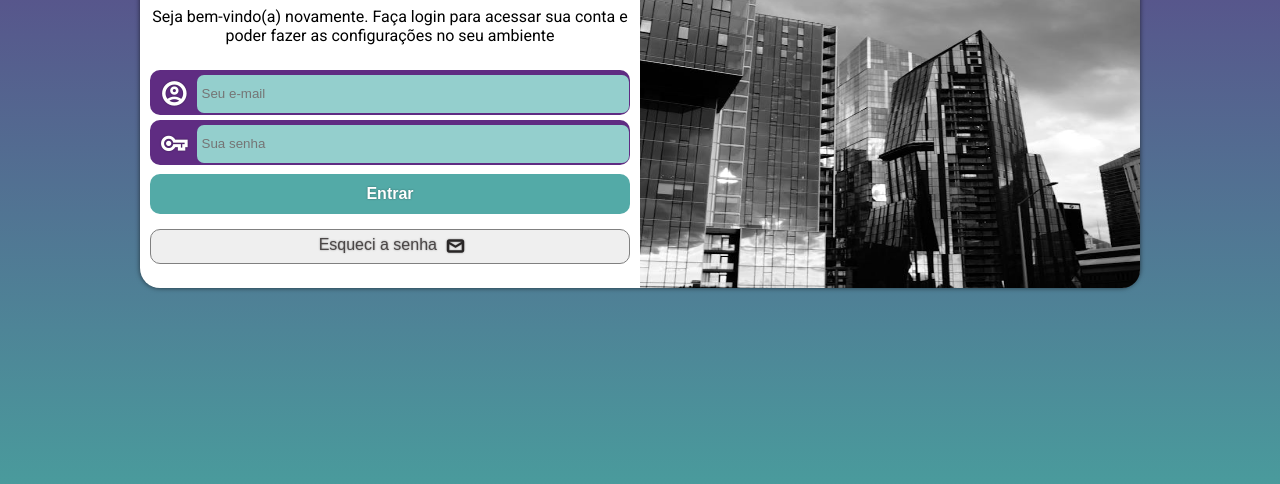
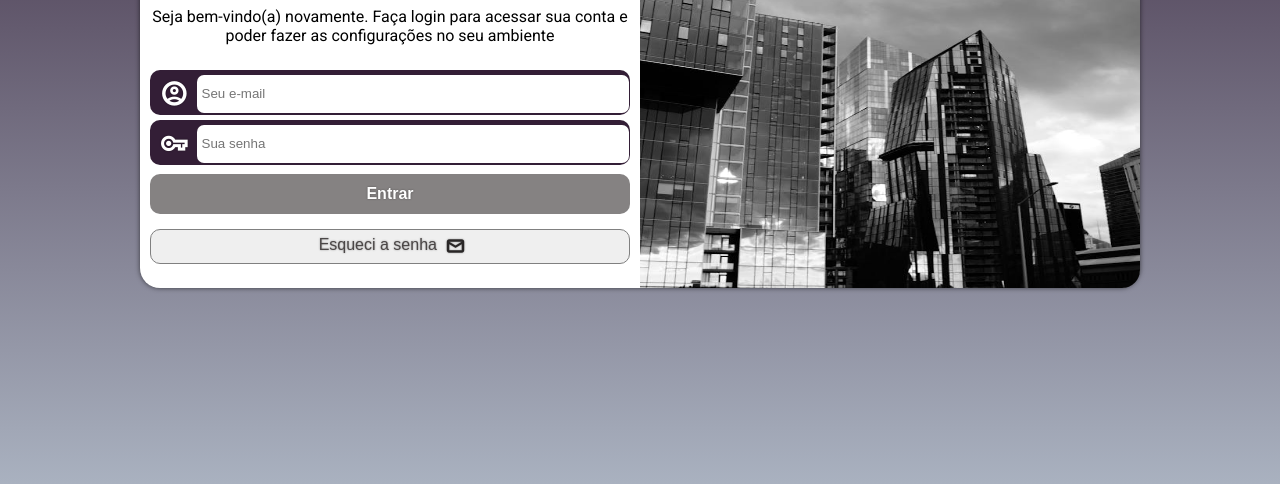
Before and after one commit to gsuiz/projeto-telalogin, a plain HTML site: page index.html in a window 1280 px wide. Shown: the part 292-776 px from the top of the page. Drawn offline with nearby package versions, Linux system fonts and the light colour scheme.

Commit message:
mudando a paleta

```diff
--- a/css/mdq.css
+++ b/css/mdq.css
@@ -2,7 +2,7 @@
 
 @media screen and (min-width:768px) and (max-width:992px){
     html{
-        background-image: linear-gradient(#5f2d82, #499e9d);
+        background-image: linear-gradient(#331e36, #adb6c4);
     }
     .login{
         width:80vw;
@@ -36,7 +36,7 @@
 }
 @media screen and (min-width:992px){
     html{
-        background-image: linear-gradient(#5f2d82, #499e9d);
+        background-image: linear-gradient(#331e36, #adb6c4);
     }
     .login{
         width:96vw;
--- a/css/style.css
+++ b/css/style.css
@@ -7,7 +7,7 @@
 
 html {
     height: 100%;
-    background-image: linear-gradient(#5f2e82, #5f2e82);
+    background-image: linear-gradient(#331e36, #331e36);
     font-family: 'Roboto', sans-serif;
 }
 .login{
@@ -63,18 +63,18 @@ html {
     border: solid 1px gray;
 }
 .container-3 button:hover{
-    background-color: #71dad8;
+    background-color: #a39e9e;
 }
 #enter{
     height: 40px;
-    background-color:#53aaa7;
+    background-color:#858282;
     color: white;
     text-shadow: 0;
     border: 0;
     font-weight: bold;
 }
 #enter:hover{
-    background-color:#3a7473 ;
+    background-color:#363434 ;
 }
 #letter{
     height: 35px;
@@ -90,7 +90,7 @@ html {
     font-size: 20px;
 }
 .container-1, .container-2{
-    background-color:#5f2c82;
+    background-color:#331e36;
     color:white;
 }
 .container-1 #email, .container-2 #senha{
@@ -100,7 +100,7 @@ html {
     padding-left: 1%;
     border-radius: 7px;
     color:black;
-    background-color:#94cfcd;
+    background-color:#ffffff;
     text-shadow: 0;
     border: 0;
     outline: 0;
```
